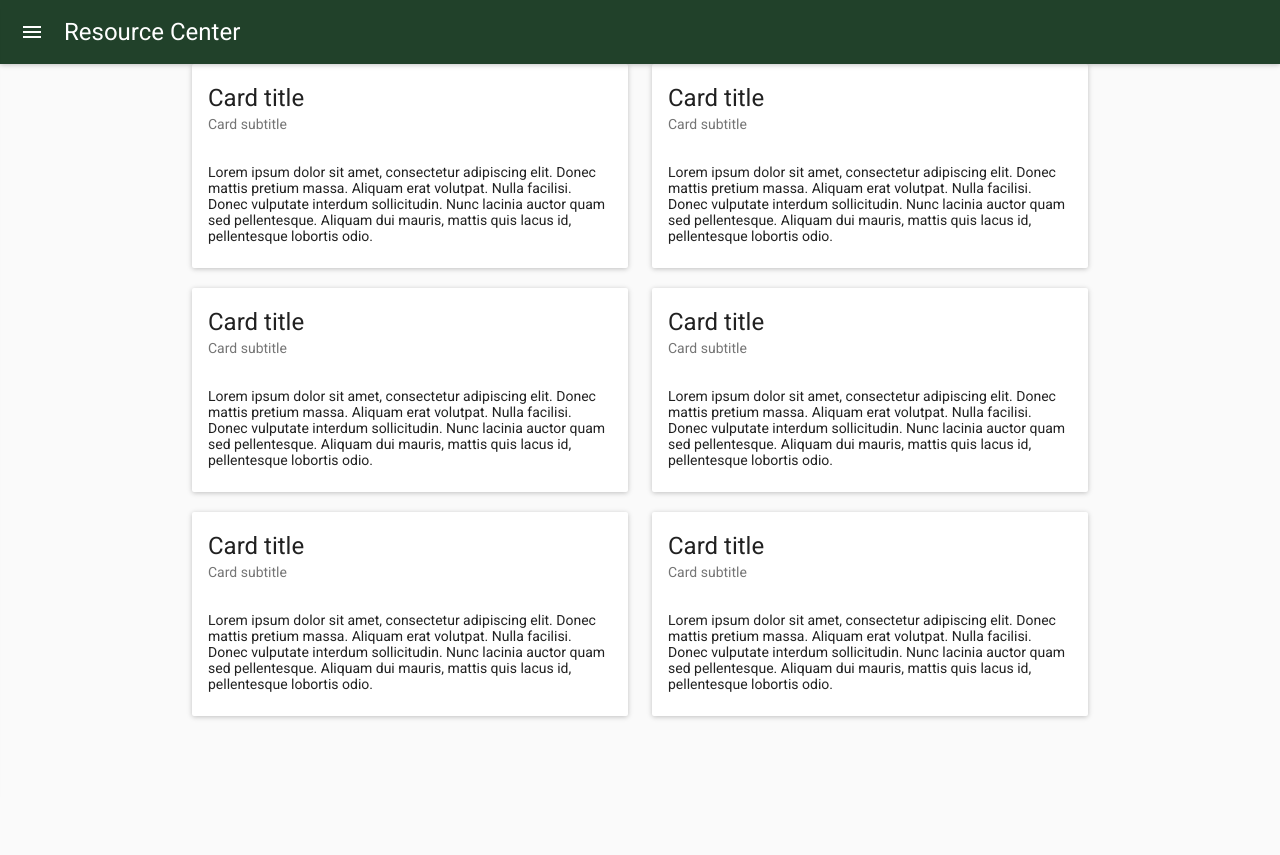
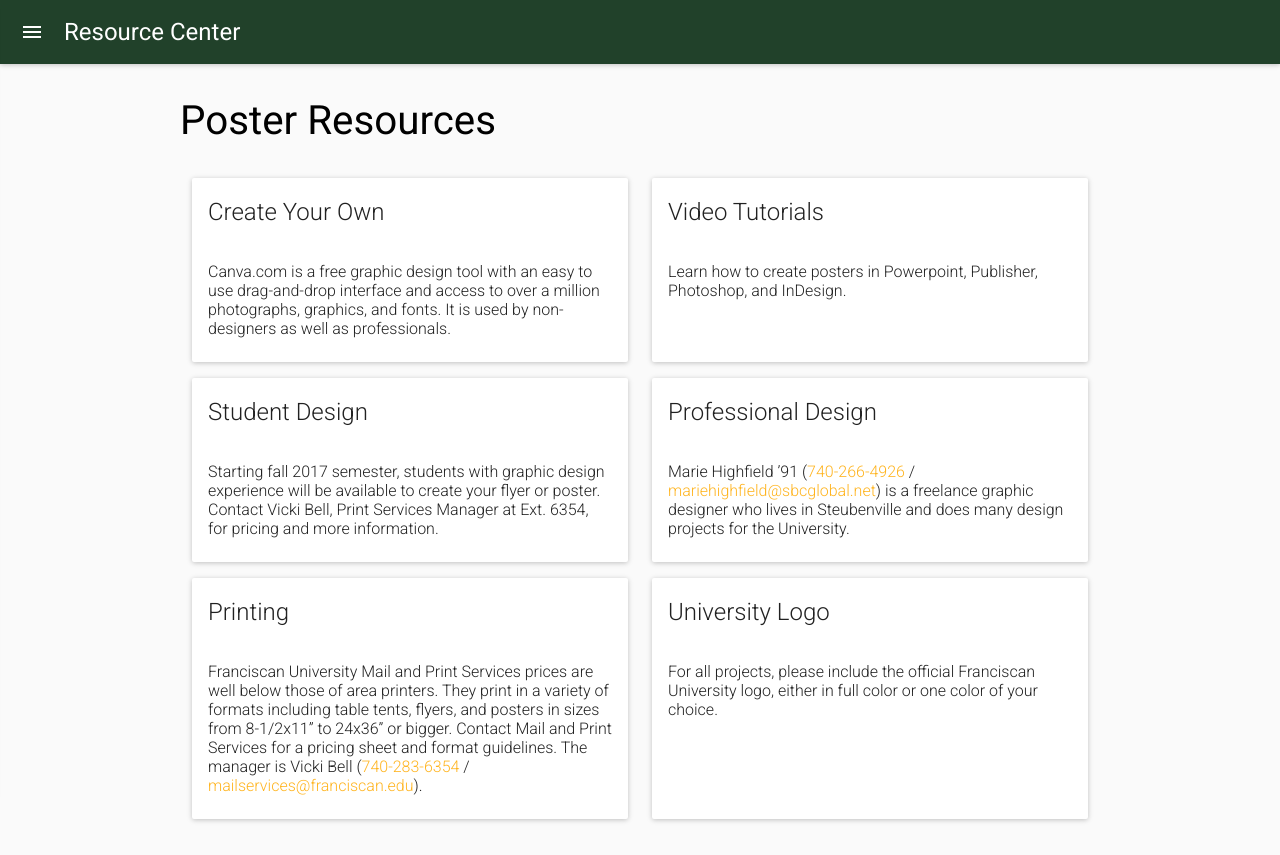
Before and after one commit to fus-marcom/resource-center, a React (Create React App) app: page /posters in a window 1280 px wide. Before the commit the page ends 800 px from the top, so only its background shows below. Built offline with nearby package versions, Linux system fonts and the light colour scheme; what react-tap-event-plugin would draw is missing.

Commit message:
Add content to posters view

```diff
--- a/src/styles/home.scss
+++ b/src/styles/home.scss
@@ -2,7 +2,7 @@
   display: flex;
   margin-bottom: 16px;
 
-  div {
+  >div {
     display: flex;
     flex-direction: column;
     flex-grow: 1;
--- a/src/views/Home.js
+++ b/src/views/Home.js
@@ -25,7 +25,10 @@ class Home extends Component {
           minHeight: `calc(100vh - ${this.state.topCoord || '64'}px)`
         }}
       >
-        <div className='row' style={{ display: 'flex', flexWrap: 'wrap' }}>
+        <div
+          className='row flow-text'
+          style={{ display: 'flex', flexWrap: 'wrap' }}
+        >
           <h2 style={{ flex: '1 100%' }}>Hello! How can MarCom help you?</h2>
           <div className='col s12 m4 flex-div'>
             <GenericCard cardTitle='Brand Manual'>
--- a/src/views/Posters.js
+++ b/src/views/Posters.js
@@ -1,88 +1,82 @@
 import React, { Component } from 'react'
-import { Card, CardTitle, CardText } from 'material-ui/Card'
+import ReactDOM from 'react-dom'
+import { GenericCard } from './../components/GenericCard'
 
 class Posters extends Component {
-  state = {}
+  constructor (props) {
+    super(props)
+    this.state = {
+      topCoord: null
+    }
+  }
+  componentDidMount () {
+    const thisElement = ReactDOM.findDOMNode(this)
+    const top = thisElement.getBoundingClientRect().top
+    this.setState({ topCoord: top })
+  }
   render () {
     return (
-      <div className='container'>
-        <div className='row'>
-          <div className='col s12 m6'>
-            <Card>
-              <CardTitle title='Card title' subtitle='Card subtitle' />
-              <CardText>
-                Lorem ipsum dolor sit amet, consectetur adipiscing elit. Donec
-                mattis pretium massa. Aliquam erat volutpat. Nulla facilisi.
-                Donec vulputate interdum sollicitudin. Nunc lacinia auctor quam
-                sed pellentesque. Aliquam dui mauris, mattis quis lacus id,
-                pellentesque lobortis odio.
-              </CardText>
-            </Card>
+      <div
+        className='container valign-wrapper'
+        style={{
+          marginBottom: 0,
+          minHeight: `calc(100vh - ${this.state.topCoord || '64'}px)`
+        }}
+      >
+        <div
+          className='row flow-text'
+          style={{ display: 'flex', flexWrap: 'wrap' }}
+        >
+          <h2 style={{ flex: '1 100%' }}>Poster Resources</h2>
+          <div className='col s12 m6 flex-div'>
+            <GenericCard cardTitle='Create Your Own'>
+              Canva.com is a free graphic design tool with an easy to use
+              drag-and-drop interface and access to over a million photographs,
+              graphics, and fonts. It is used by non-designers as well as
+              professionals.
+            </GenericCard>
           </div>
-          <div className='col s12 m6'>
-            <Card>
-              <CardTitle title='Card title' subtitle='Card subtitle' />
-              <CardText>
-                Lorem ipsum dolor sit amet, consectetur adipiscing elit. Donec
-                mattis pretium massa. Aliquam erat volutpat. Nulla facilisi.
-                Donec vulputate interdum sollicitudin. Nunc lacinia auctor quam
-                sed pellentesque. Aliquam dui mauris, mattis quis lacus id,
-                pellentesque lobortis odio.
-              </CardText>
-            </Card>
+          <div className='col s12 m6 flex-div'>
+            <GenericCard cardTitle='Video Tutorials'>
+              Learn how to create posters in Powerpoint, Publisher, Photoshop,
+              and InDesign.
+            </GenericCard>
           </div>
-        </div>
-        <div className='row'>
-          <div className='col s12 m6'>
-            <Card>
-              <CardTitle title='Card title' subtitle='Card subtitle' />
-              <CardText>
-                Lorem ipsum dolor sit amet, consectetur adipiscing elit. Donec
-                mattis pretium massa. Aliquam erat volutpat. Nulla facilisi.
-                Donec vulputate interdum sollicitudin. Nunc lacinia auctor quam
-                sed pellentesque. Aliquam dui mauris, mattis quis lacus id,
-                pellentesque lobortis odio.
-              </CardText>
-            </Card>
+          <div className='col s12 m6 flex-div'>
+            <GenericCard cardTitle='Student Design'>
+              Starting fall 2017 semester, students with graphic design
+              experience will be available to create your flyer or poster.
+              Contact Vicki Bell, Print Services Manager at Ext. 6354, for
+              pricing and more information.
+            </GenericCard>
           </div>
-
-          <div className='col s12 m6'>
-            <Card>
-              <CardTitle title='Card title' subtitle='Card subtitle' />
-              <CardText>
-                Lorem ipsum dolor sit amet, consectetur adipiscing elit. Donec
-                mattis pretium massa. Aliquam erat volutpat. Nulla facilisi.
-                Donec vulputate interdum sollicitudin. Nunc lacinia auctor quam
-                sed pellentesque. Aliquam dui mauris, mattis quis lacus id,
-                pellentesque lobortis odio.
-              </CardText>
-            </Card>
+          <div className='col s12 m6 flex-div'>
+            <GenericCard cardTitle='Professional Design'>
+              Marie Highfield ’91 (<a href='tel:17402664926'>740-266-4926</a> /{' '}
+              <a href='mailto:mariehighfield@sbcglobal.net'>
+                mariehighfield@sbcglobal.net
+              </a>) is a freelance graphic designer who lives in Steubenville
+              and does many design projects for the University.
+            </GenericCard>
           </div>
-        </div>
-        <div className='row'>
-          <div className='col s12 m6'>
-            <Card>
-              <CardTitle title='Card title' subtitle='Card subtitle' />
-              <CardText>
-                Lorem ipsum dolor sit amet, consectetur adipiscing elit. Donec
-                mattis pretium massa. Aliquam erat volutpat. Nulla facilisi.
-                Donec vulputate interdum sollicitudin. Nunc lacinia auctor quam
-                sed pellentesque. Aliquam dui mauris, mattis quis lacus id,
-                pellentesque lobortis odio.
-              </CardText>
-            </Card>
+          <div className='col s12 m6 flex-div'>
+            <GenericCard cardTitle='Printing'>
+              Franciscan University Mail and Print Services prices are well
+              below those of area printers. They print in a variety of formats
+              including table tents, flyers, and posters in sizes from 8-1/2x11”
+              to 24x36” or bigger. Contact Mail and Print Services for a pricing
+              sheet and format guidelines. The manager is Vicki Bell (<a href='tel:17402836354'>740-283-6354</a>{' '}
+              /{' '}
+              <a href='mailto:mailservices@franciscan.edu'>
+                mailservices@franciscan.edu
+              </a>).
+            </GenericCard>
           </div>
-          <div className='col s12 m6'>
-            <Card>
-              <CardTitle title='Card title' subtitle='Card subtitle' />
-              <CardText>
-                Lorem ipsum dolor sit amet, consectetur adipiscing elit. Donec
-                mattis pretium massa. Aliquam erat volutpat. Nulla facilisi.
-                Donec vulputate interdum sollicitudin. Nunc lacinia auctor quam
-                sed pellentesque. Aliquam dui mauris, mattis quis lacus id,
-                pellentesque lobortis odio.
-              </CardText>
-            </Card>
+          <div className='col s12 m6 flex-div'>
+            <GenericCard cardTitle='University Logo'>
+              For all projects, please include the official Franciscan
+              University logo, either in full color or one color of your choice.
+            </GenericCard>
           </div>
         </div>
       </div>
```
